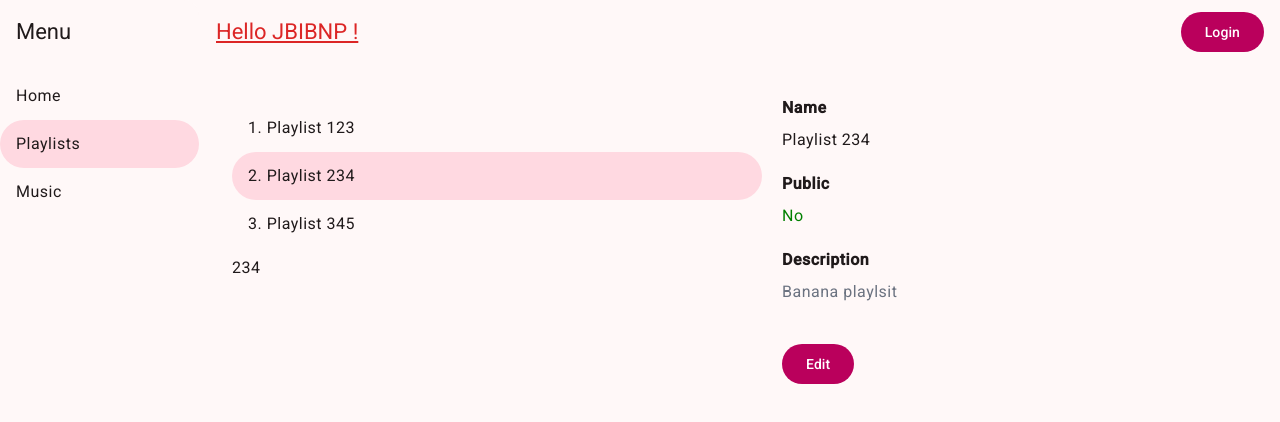
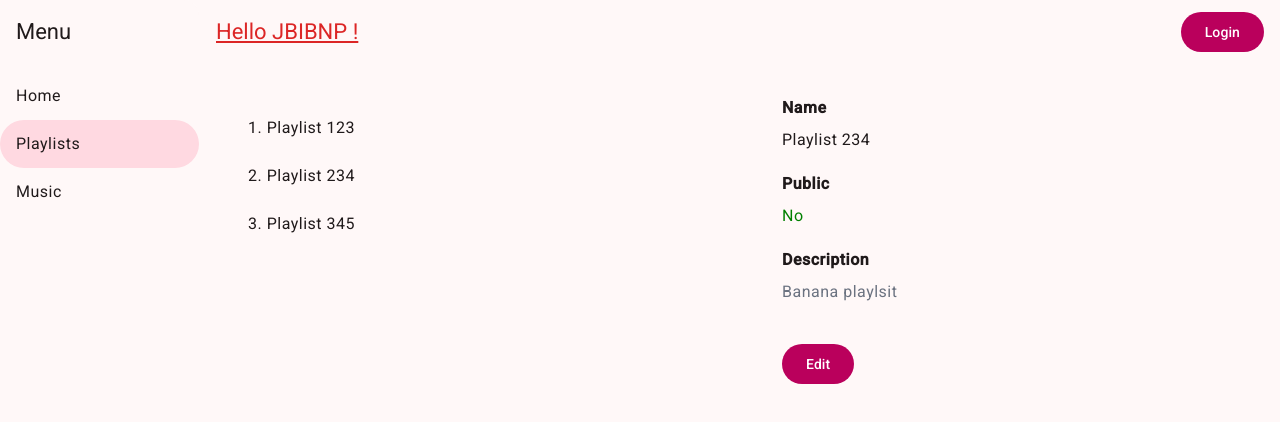
Before and after one commit to ev45ive/jbi-bnp-angular, an Angular app: page /playlists in a window 1280 px wide. Shown: the top 422 px of the page. Built offline with nearby package versions, Linux system fonts and the light colour scheme.

Commit message:
Properties, initialisers, optional, widening, narrowing - literal, as const, literal union (enum)

```diff
--- a/src/app/playlists/playlists.component.ts
+++ b/src/app/playlists/playlists.component.ts
@@ -9,6 +9,10 @@ import {
   MAT_FORM_FIELD_DEFAULT_OPTIONS,
   MatFormFieldDefaultOptions,
 } from '@angular/material/form-field';
+
+type DisplayModes = 'details' | 'editor' | 'creator'
+// type DisplayModes = 'details' | 'editor' | 'creator' | string
+// type DisplayModes = 'details' | 'editor' | 'creator' | (string & {})
 
 @Component({
   selector: 'app-playlists',
@@ -26,16 +30,34 @@ import {
   ],
 })
 export class PlaylistsComponent {
+  selectedId = '';
+  // selectedId: string = '';
+  // selectedId?: string; // string | undefined
+  // selectedId? = '';
+
+  // readonly SOME_CONSTANT = 'BANANA'; // "BANANA" literal type
+  // if(this.SOME_CONSTANT == 'APPLE'){}
+
+  // mode: string = 'details';
+  // mode: 'details' = 'details';
+  // mode = 'details' as const;
+  // mode: 'details' | 'editor' | 'creator' = 'creator';
+
+  mode: DisplayModes = 'creator';
+
   playlistsData = mockPlaylists;
-  selectedId = '234';
   selected = mockPlaylists[1];
 
   selectPlaylistById(id: string) {
+    const fromServer = 'de' + 'tails';
+    // if(this.mode === 'details') return
+
+    // if (fromServer == 'details' || fromServer === 'editor')
+    //   this.mode = fromServer;
+
     this.selectedId = id;
     this.selected = this.playlistsData.find((p) => p.id == id)!;
   }
-
-  mode: string = 'details';
 
   showDetails() {
     this.mode = 'details';
```
